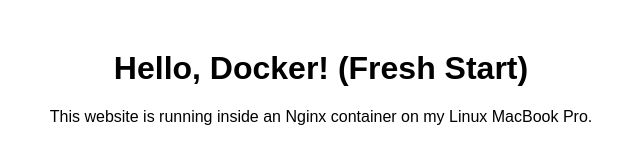
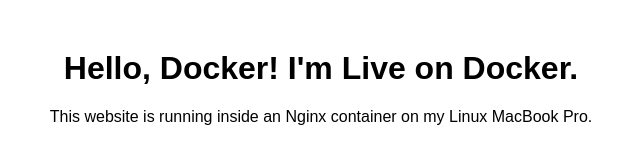
Before and after one commit to myserverproject63-dot/my-first-website, a plain HTML site: page index.html in a window 1280 px wide. Shown: the whole page, without its empty margins (319-959 px from the left). Drawn offline with Linux system fonts and the light colour scheme.

Commit message:
Update index.html with new welcome message

```diff
--- a/index.html
+++ b/index.html
@@ -4,7 +4,7 @@
     <title>My First Docker Site</title>
 </head>
 <body style="text-align: center; font-family: sans-serif; margin-top: 50px;">
-    <h1>Hello, Docker! (Fresh Start)</h1>
+    <h1>Hello, Docker! I'm Live on Docker.</h1>
     <p>This website is running inside an Nginx container on my Linux MacBook Pro.</p>
 </body>
 </html>
```
